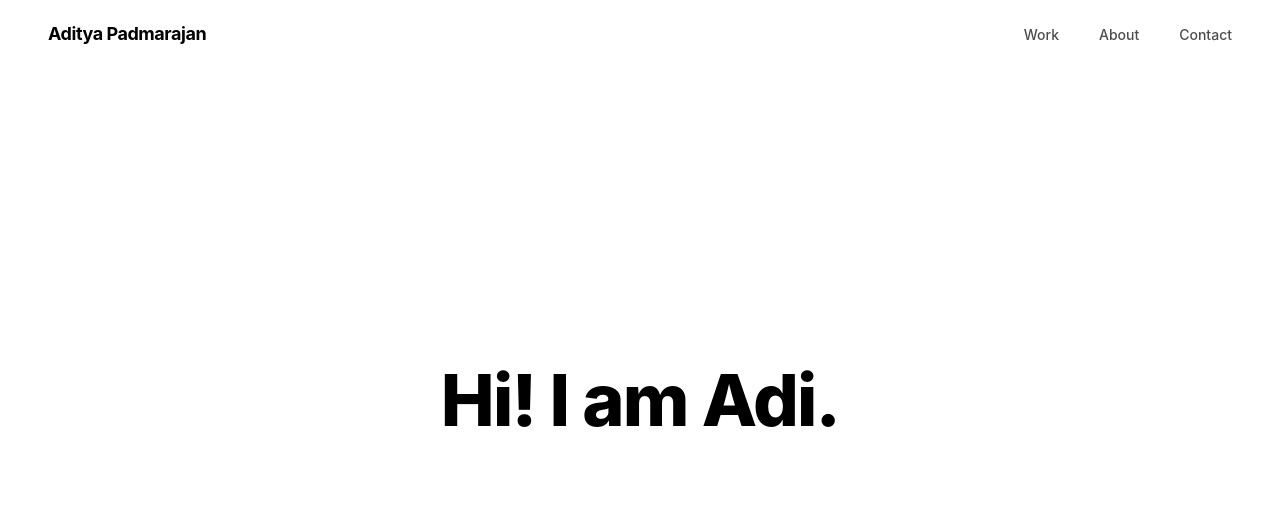
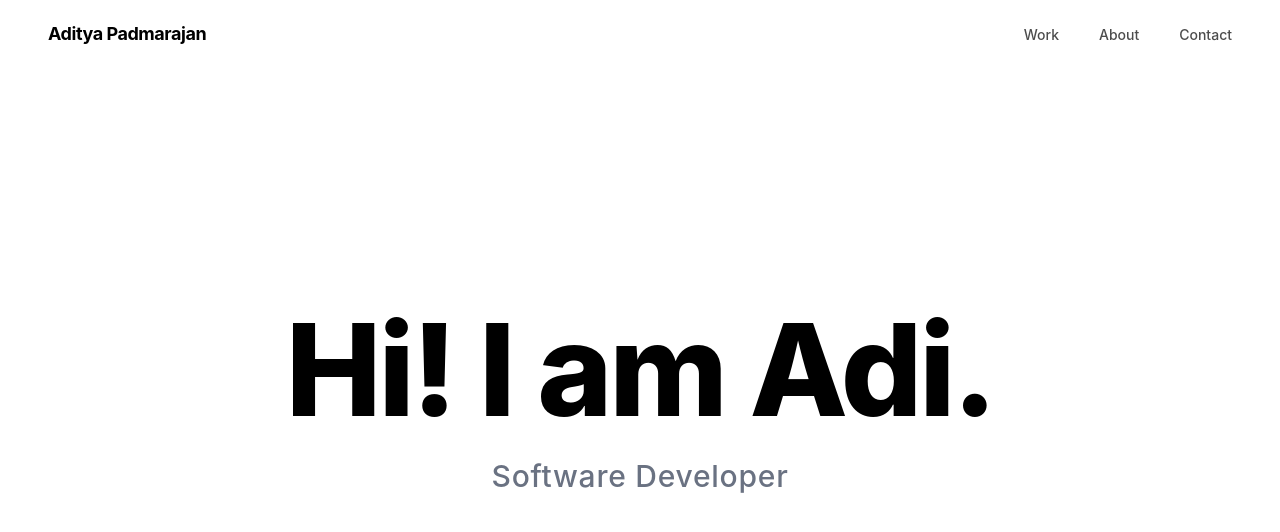
Before and after one commit to adi-padmarajan/Portfolio, a React app: page / in a window 1280 px wide. Shown: the top 532 px of the page. Built offline with nearby package versions, Linux system fonts and the light colour scheme; the HTML template or start-up script is replaced by a standard one.

Commit message:
Added a subtitle and increased the size of h1

```diff
--- a/src/components/HeroTitle.tsx
+++ b/src/components/HeroTitle.tsx
@@ -3,24 +3,32 @@ import gsap from "gsap";
 
 function HeroTitle(){
     const titleRef = useRef<HTMLHeadingElement>(null);
+    const subtitleRef = useRef<HTMLParagraphElement>(null);
 
     useLayoutEffect(() => {
         const ctx = gsap.context(() => {
-            gsap.from(titleRef.current, {
+            const tl = gsap.timeline({ defaults: { ease: "power3.out" } });
+            tl.from(titleRef.current, {
                 y: 40,
                 opacity: 0,
                 duration: 1,
-                ease: "power3.out",
-            });
+            }).from(subtitleRef.current, {
+                y: 20,
+                opacity: 0,
+                duration: 0.8,
+            }, "-=0.5");
         });
         return () => ctx.revert();
     }, []);
 
     return (
     <section className="flex min-h-screen flex-col items-center justify-center bg-white px-4 text-center">
-        <h1 ref={titleRef} className="text-5xl font-extrabold tracking-tight text-black sm:text-7xl">
+        <h1 ref={titleRef} className="text-6xl font-extrabold tracking-tight text-black sm:text-8xl lg:text-9xl">
             Hi! I am Adi.
         </h1>
+        <p ref={subtitleRef} className="mt-4 text-xl font-medium tracking-wide text-gray-500 sm:mt-6 sm:text-3xl">
+            Software Developer
+        </p>
     </section>
     );
 }
```
